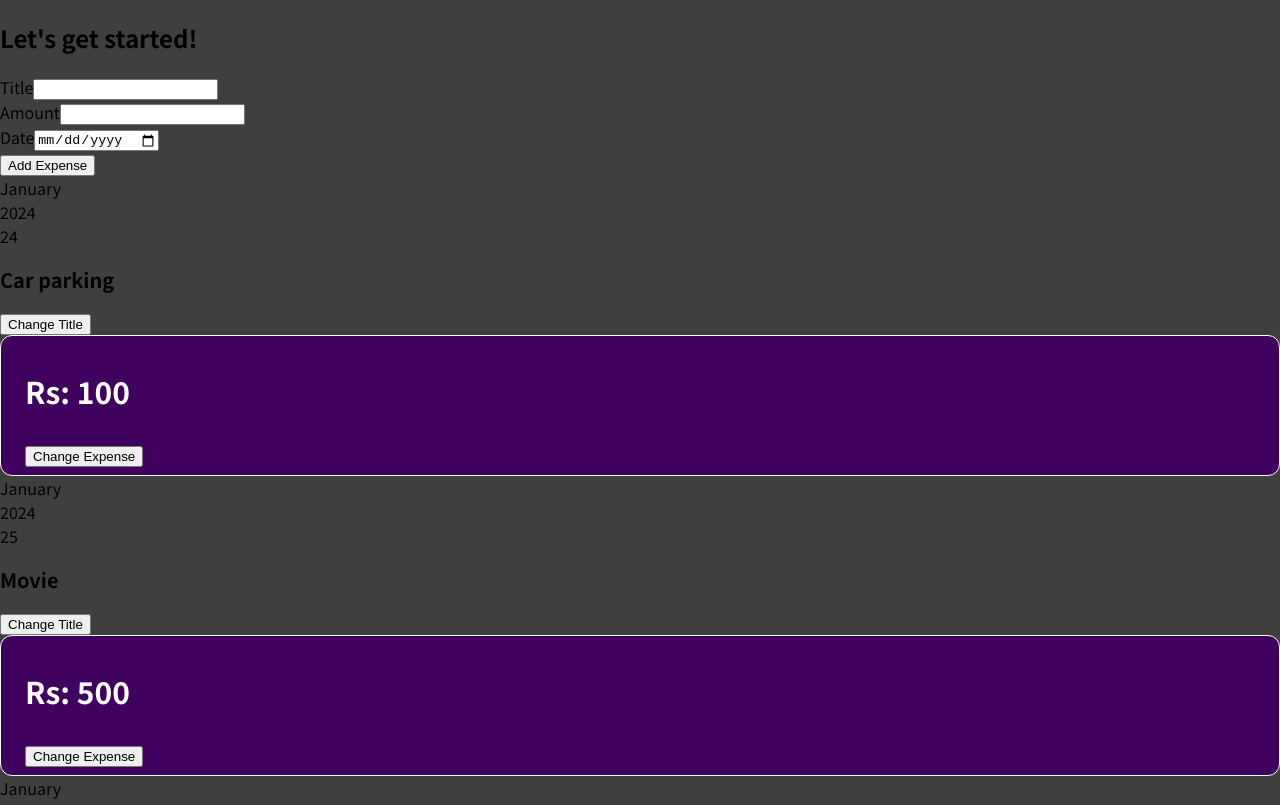
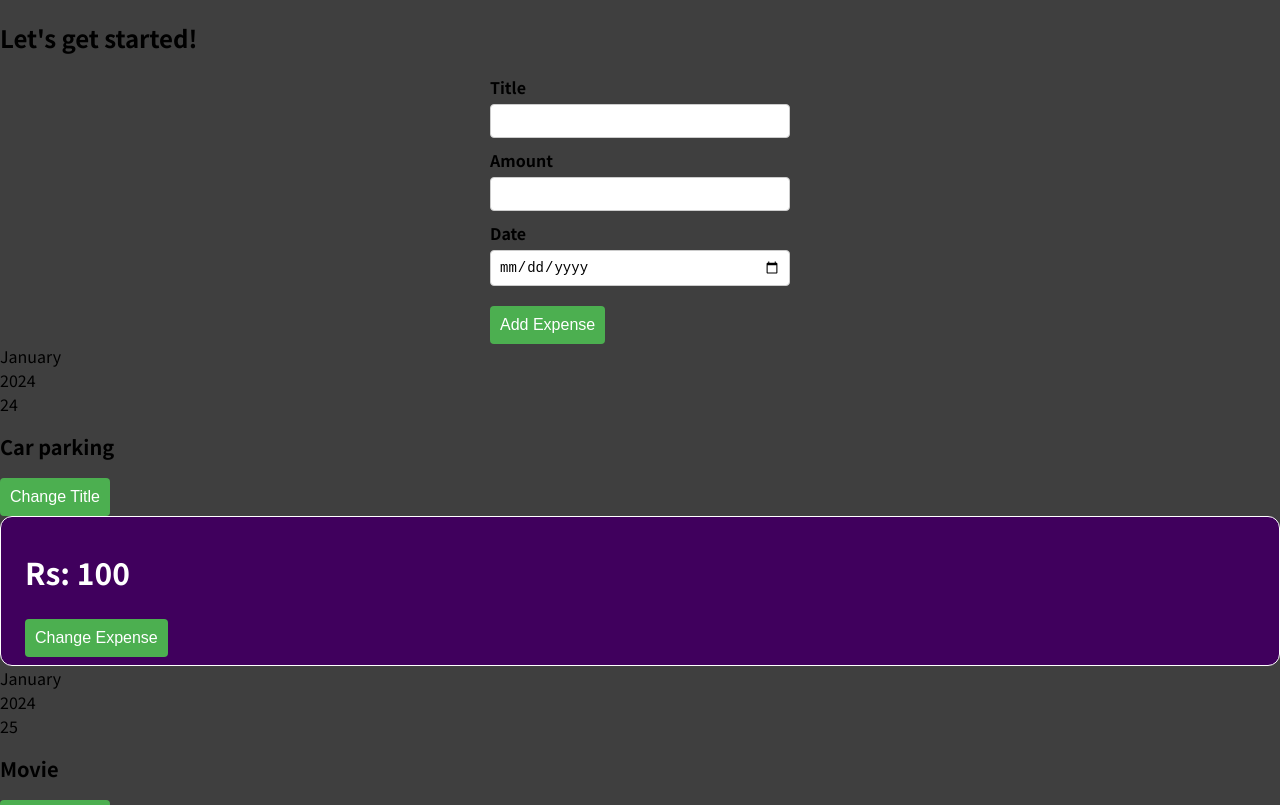
Before and after one commit to mlohithraj/React-Expensetracker, a React (Create React App) app: page / in a window 1280 px wide. Shown: the top 805 px of the page. Built offline with nearby package versions, Linux system fonts and the light colour scheme.

Commit message:
Logging the user to the console

```diff
--- /dev/null
+++ b/src/components/NewExpense/ExpenseForm.css
@@ -0,0 +1,47 @@
+form {
+    display: flex;
+    flex-direction: column;
+    max-width: 300px;
+    margin: auto;
+  }
+
+  .new-expense-controls {
+    display: flex;
+    flex-direction: column;
+    gap: 10px;
+  }
+
+  .new-expense-control {
+    display: flex;
+    flex-direction: column;
+  }
+
+  label {
+    font-weight: bold;
+    margin-bottom: 5px;
+  }
+
+  input {
+    padding: 8px;
+    border: 1px solid #ccc;
+    border-radius: 4px;
+    font-size: 14px;
+  }
+
+  .new-expense-btn {
+    margin-top: 20px;
+  }
+
+  button {
+    padding: 10px;
+    background-color: #4caf50;
+    color: white;
+    border: none;
+    border-radius: 4px;
+    cursor: pointer;
+    font-size: 16px;
+  }
+
+  button:hover {
+    background-color: #45a049;
+  }
--- a/src/components/NewExpense/ExpenseForm.js
+++ b/src/components/NewExpense/ExpenseForm.js
@@ -1,19 +1,64 @@
+import React, {useState} from "react";
+import './ExpenseForm.css'
+
 const ExpenseForm = () => {
 
-    const titleChangeHandler = (event) => {
-        console.log(event.target.value);
+    const [oldTitle, setNewTitle] = useState('');
+    const [oldAmount, setNewAmount] = useState('');
+    const [oldDate, setNewDate] = useState('');
+
+    // const [userInput, setUserInput] = useState({
+    //     setNewTitle: '',
+    //     setNewAmount: '',
+    //     setNewDate: ''
+    // })
+
+     const titleChangeHandler = (event) => {
+        setNewTitle(event.target.value);
+        // setUserInput({
+        //     ...userInput,
+        //     setNewTitle: event.target.value
+        // })
+        // setUserInput((prevState) => {
+        //     return {...prevState, setNewTitle: event.target.value }
+        // })
     }
 
     const amountChangeHandler = (event) => {
-        console.log(event.target.value);
+        setNewAmount(event.target.value);
+        // setUserInput({
+        //     ...userInput,
+        //     setNewAmount: event.target.value
+        // })
+        // setUserInput((prevState) => {
+        //     return {...prevState, setNewAmount: event.target.value }
+        // })
     }
 
     const dateChangeHandler = (event) => {
-        console.log(event.target.value);
+        setNewDate(event.target.value);
+        // setUserInput({
+        //     ...userInput,
+        //     setNewDate: event.target.value
+        // })
+        // setUserInput((prevState) => {
+        //     return {...prevState, setNewDate: event.target.value }
+        // })
     }
 
+    const submitHandler = (event) => {
+        event.preventDefault();
+
+        const expenseData = {
+            title: oldTitle,
+            Amount: oldAmount,
+            Date: new Date(oldDate)
+        }
+        console.log(expenseData);
+        }
+
     return (
-        <form>
+        <form onClick={submitHandler}>
             <div className="new-expense-controls">
                 <div className="new-expense-control">
                     <label>Title</label>
--- a/src/components/NewExpense/NewExpense.js
+++ b/src/components/NewExpense/NewExpense.js
@@ -1,5 +1,8 @@
+import React from "react";
 
 import ExpenseForm from "./ExpenseForm";
+
+
 
 const NewExpense = () => {
     return (
```
